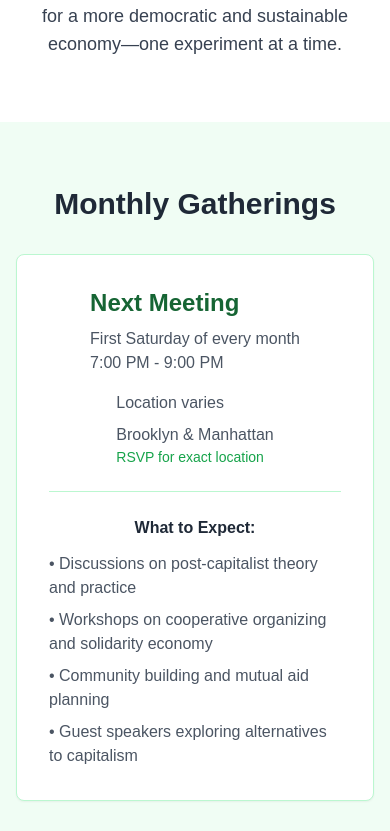
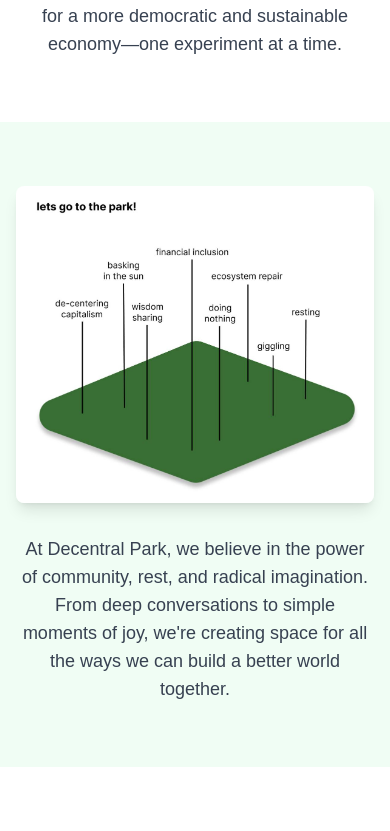
Before and after one commit to RonTuretzky/decentralparknyc, a Next.js app: page / in a window 390 px wide. Shown: the part 1320-2151 px from the top of the page. Built offline with nearby package versions, Linux system fonts and the light colour scheme.

Commit message:
feat: enhance landing page flow and mobile layout
Move illustration after mission section and add section transitions, dividers, and anchors.

Co-authored-by: null <74178515+RonTuretzky@users.noreply.github.com>

```diff
--- a/landing-page.tsx
+++ b/landing-page.tsx
@@ -121,8 +121,29 @@ export default function Component() {
         </div>
       </section>
 
+      {/* Park Activities Section */}
+      <section className="bg-green-50 py-16">
+        <div className="container mx-auto px-4">
+          <div className="max-w-4xl mx-auto text-center">
+            <div className="mb-8">
+              <img
+                src="/images/park-activities.jpg"
+                alt="Let's go to the park! - An illustration showing various activities like de-centering capitalism, basking in the sun, wisdom sharing, financial inclusion, doing nothing, ecosystem repair, giggling, and resting"
+                className="mx-auto max-w-full h-auto rounded-lg shadow-lg"
+                style={{ maxHeight: "500px" }}
+              />
+            </div>
+            <p className="text-lg text-gray-700 max-w-2xl mx-auto">
+              At Decentral Park, we believe in the power of community, rest, and radical imagination. From deep
+              conversations to simple moments of joy, we're creating space for all the ways we can build a better world
+              together.
+            </p>
+          </div>
+        </div>
+      </section>
+
       {/* Meetings Section */}
-      <section id="meetings" className="bg-green-50 py-16">
+      <section id="meetings" className="bg-white py-16">
         <div className="container mx-auto px-4">
           <div className="max-w-4xl mx-auto text-center">
             <h2 className="text-3xl md:text-4xl font-bold text-gray-800 mb-8">Monthly Gatherings</h2>
```
Also changed, not shown: public/images/park-activities.jpg (added).
